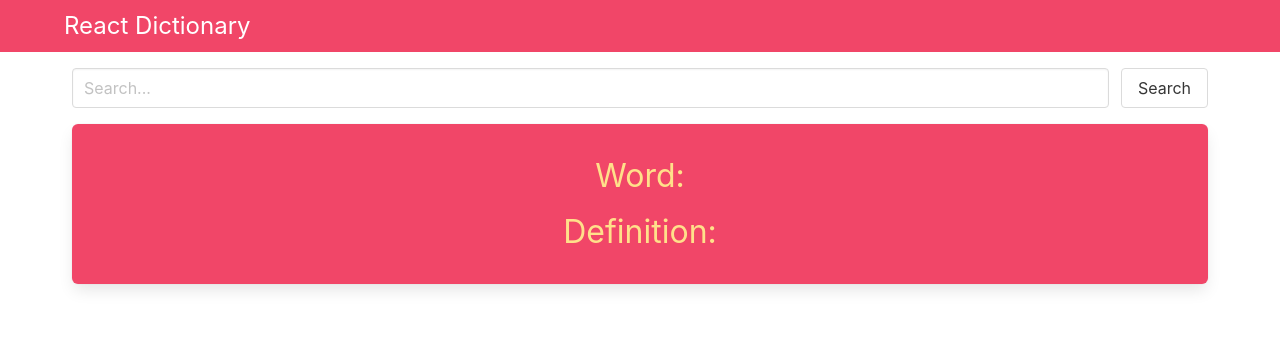
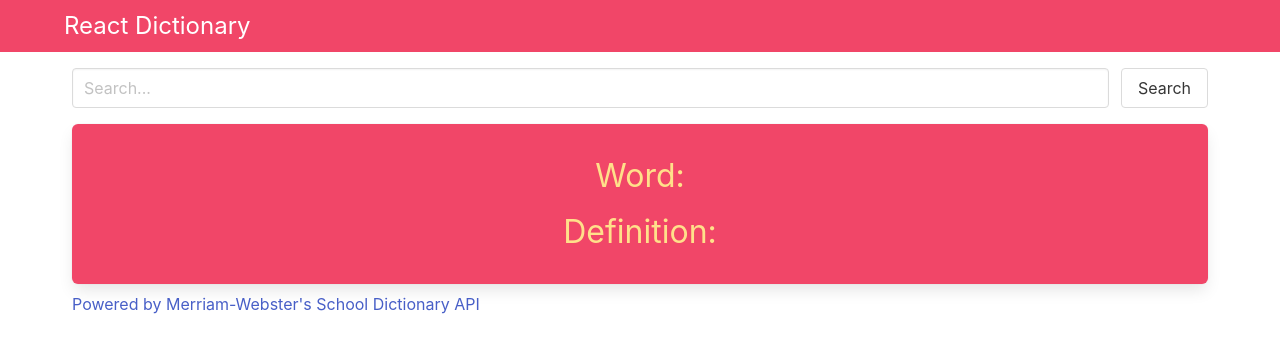
Before and after one commit to segarciat/TLG-JS, a React (Create React App) app in the folder react-dictionary/: page / in a window 1280 px wide. Shown: the top 352 px of the page. Built offline with nearby package versions, Linux system fonts and the light colour scheme; no server answers.

Commit message:
Added API information to footer

```diff
--- a/react-dictionary/src/App.js
+++ b/react-dictionary/src/App.js
@@ -45,6 +45,14 @@ function App() {
           term={word && word.searchTerm}
           definition={word && word.definition}
         />
+        <footer>
+          <a
+            className="is-link"
+            href="https://dictionaryapi.com/products/api-school-dictionary"
+          >
+            Powered by Merriam-Webster's School Dictionary API
+          </a>
+        </footer>
       </div>
     </div>
   );
```
